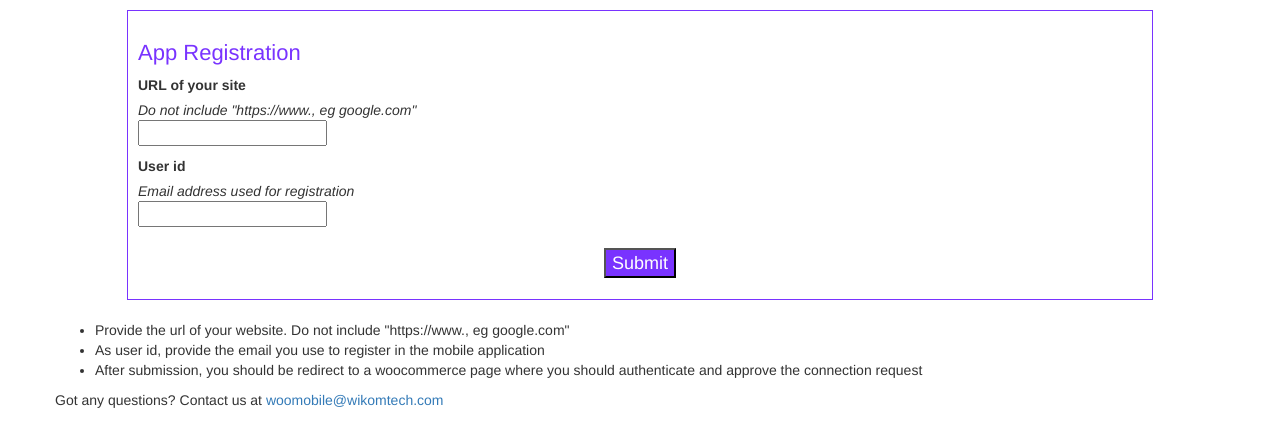
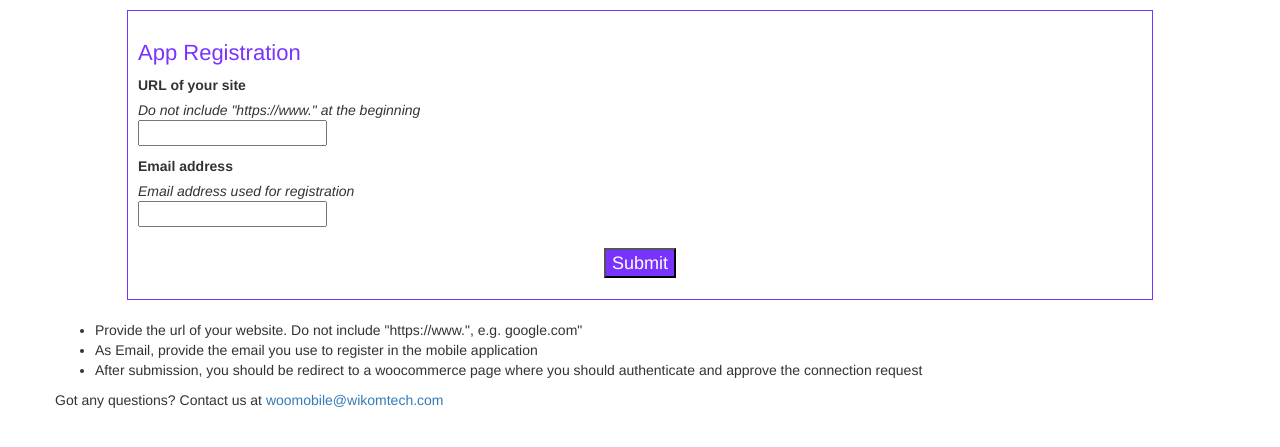
Before and after one commit to konawige/woomobileadmin, a Flask app: page /auth in a window 1280 px wide. Shown: the part 240-687 px from the top of the page. Run offline with Flask 2, Linux system fonts and the light colour scheme; some libraries are stand-ins or nearby versions.

Commit message:
Change label Use different separator in the user_id field

```diff
--- a/app.py
+++ b/app.py
@@ -22,7 +22,7 @@ dev_environment = "PROD"
 
 class AddForm(FlaskForm):
     auth_url = StringField(u'URL of your site', validators=[DataRequired()])
-    user_id = StringField('User id', validators=[DataRequired()])
+    user_id = StringField(u'Email address', validators=[DataRequired()])
     submit = SubmitField('Submit')
 
 
@@ -40,7 +40,7 @@ def home():
         params = {
             "app_name": "Mobile Admin for Woocommerce",
             "scope": 'read_write',
-            "user_id": "{}||{}".format(form.user_id.data, form.auth_url.data),
+            "user_id": "{}_site_{}".format(form.user_id.data, form.auth_url.data),
             "return_url": start_return_url + "/return-page",
             "callback_url": "https://us-central1-woo-mobile.cloudfunctions.net/postConsumerAuth"
         }
--- a/templates/base_auth_reg.html
+++ b/templates/base_auth_reg.html
@@ -10,7 +10,7 @@
             {{ form.hidden_tag() }}
             <p>
                 {{ form.auth_url.label }} <br>
-                <span style="font-style: italic;">Do not include "https://www., eg google.com"</span><br>
+                <span style="font-style: italic;">Do not include "https://www." at the beginning</span><br>
                 {{ form.auth_url() }}
             </p>
             <p>{{ form.user_id.label }} <br>
@@ -22,8 +22,8 @@
     </div>
     <div class="row" style="margin-top: 20px; text-align: justify;">
         <ul>
-            <li>Provide the url of your website. Do not include "https://www., eg google.com"</li>
-            <li>As user id, provide the email you use to register in the mobile application</li>
+            <li>Provide the url of your website. Do not include "https://www.", e.g. google.com"</li>
+            <li>As Email, provide the email you use to register in the mobile application</li>
             <li>After submission, you should be redirect to a woocommerce page where you should authenticate and approve the connection request</li>
         </ul>
 
```
